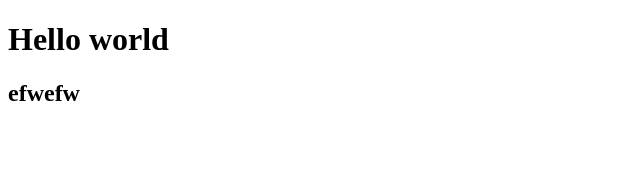
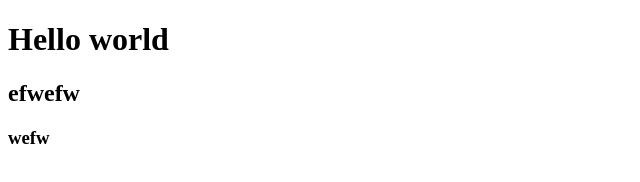
Before and after one commit to Taras405/Crud, a website built with Parcel: page src/index.html in a window 1280 px wide. Shown: the full height of the page, 0-640 px from the left. Built offline with nearby package versions, Linux system fonts and the light colour scheme.

Commit message:
Update index.html

```diff
--- a/src/index.html
+++ b/src/index.html
@@ -8,6 +8,7 @@
   <body>
     <h1>Hello world</h1>
     <h2>efwefw</h2>
+    <h3>wefw</h3>
     <script type="module" src="./js/script.js"></script>
   </body>
 </html>
```
